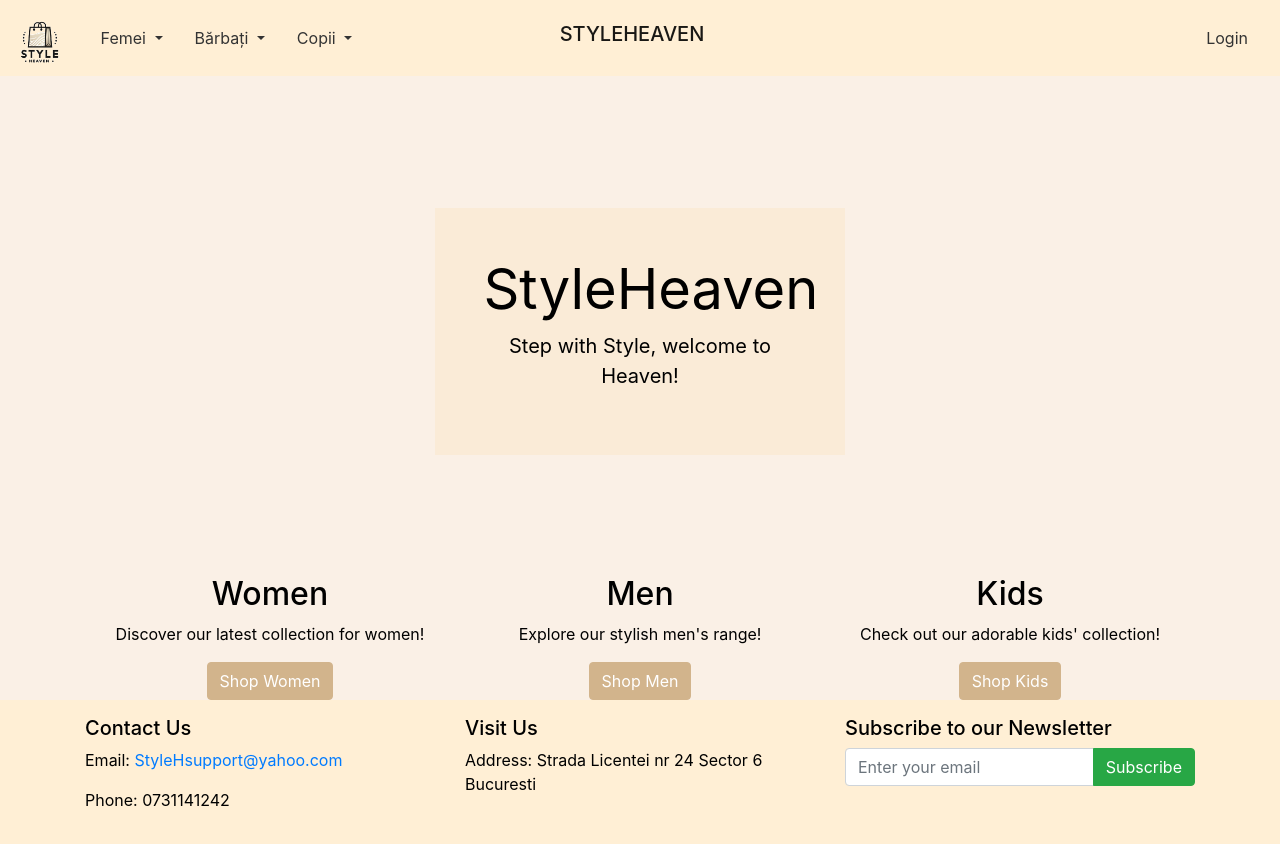
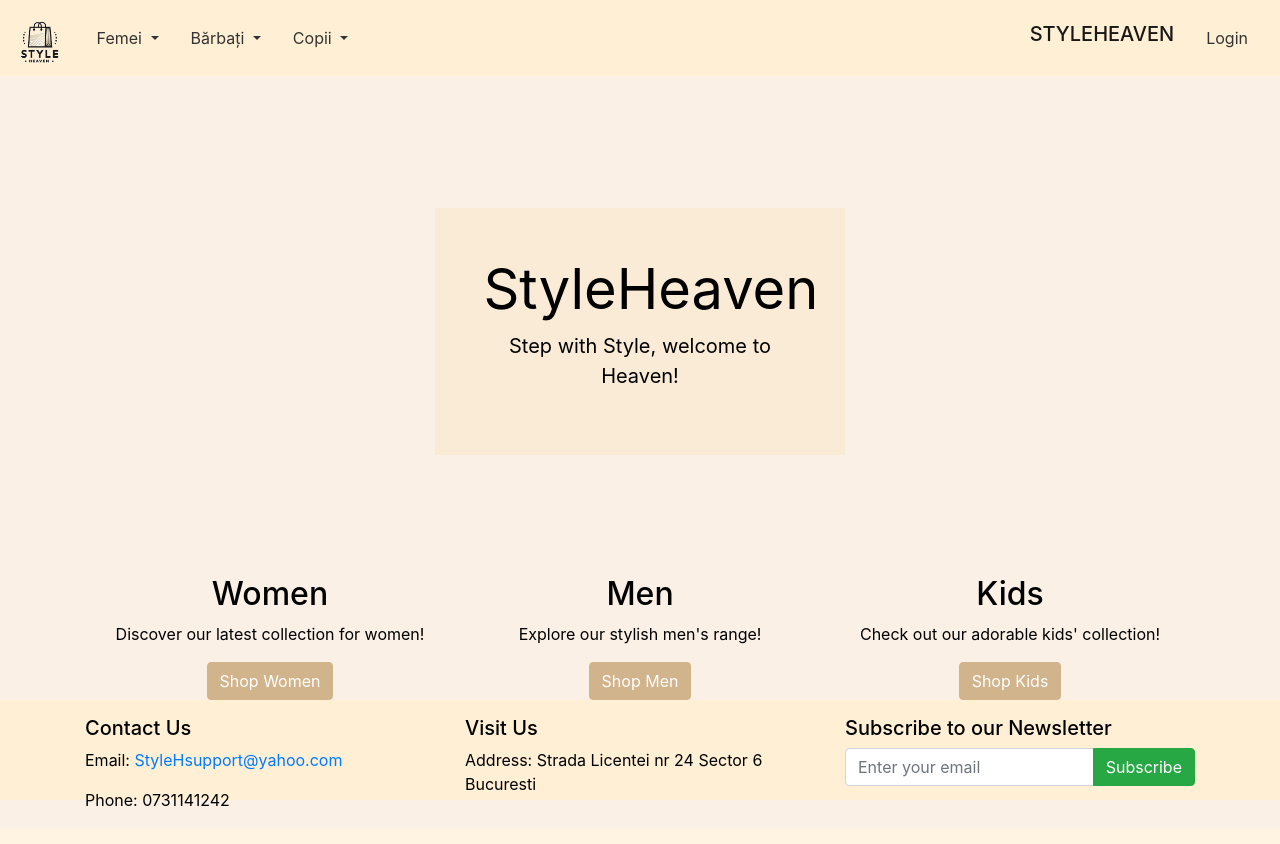
Before and after one commit to talidabejinaru/StyleHeaven, a Flask app: page / in a window 1280 px wide. After the commit the page ends 806 px from the top, so only its background shows below. Run offline with Flask 3, Linux system fonts and the light colour scheme; some libraries are stand-ins or nearby versions.

Commit message:
home page gui

```diff
--- a/market/templates/base.html
+++ b/market/templates/base.html
@@ -28,16 +28,20 @@
         .bg-peach {
             background-color: #FFEFD5 !important;
         }
+        .bg-footer {
+            background-color: #FFEFD5 !important;
+        }
+        .text-black {
+            color: black !important;
+        }
         .navbar-light .navbar-nav .nav-link {
             color: #333;
         }
-        .navbar-center {
-            position: absolute;
-            left: 50%;
-            transform: translateX(-50%);
+        .content-wrapper {
+            min-height: calc(100vh - 60px - 100px); /* Adjust based on navbar and footer height */
         }
-        .navbar-brand-logo {
-            margin-right: 20px;
+        footer {
+            height: 100px; /* Adjust based on footer height */
         }
     </style>
     {% block head %}
@@ -45,10 +49,14 @@
 </head>
 <body class="bg-light-creme text-black">
     <nav class="navbar navbar-expand-lg bg-peach navbar-light fixed-top">
-        <a class="navbar-brand navbar-brand-logo" href="{{ url_for('home_page') }}">
+        <a class="navbar-brand" href="{{ url_for('home_page') }}">
             <img src="{{ url_for('static', filename='img/logo.png') }}" alt="Logo" style="height: 50px;">
         </a>
-        <ul class="navbar-nav">
+        <button class="navbar-toggler" type="button" data-toggle="collapse" data-target="#navbarNavDropdown" aria-controls="navbarNavDropdown" aria-expanded="false" aria-label="Toggle navigation">
+            <span class="navbar-toggler-icon"></span>
+        </button>
+        <div class="collapse navbar-collapse" id="navbarNavDropdown">
+            <ul class="navbar-nav mr-auto">
                 <li class="nav-item dropdown">
                     <a class="nav-link dropdown-toggle" href="#" id="womenDropdown" role="button" data-toggle="dropdown" aria-haspopup="true" aria-expanded="false">
                         Femei
@@ -86,7 +94,6 @@
              <div class="navbar-center">
                 <h1 class="navbar-brand">STYLEHEAVEN</h1>
             </div>
-        <div class="ml-auto">
             <ul class="navbar-nav">
                 {% if current_user.is_authenticated %}
                     <li class="nav-item">
@@ -109,6 +116,7 @@
             </ul>
         </div>
     </nav>
+    <div class="content-wrapper">
         <div class="container mt-5 pt-5">
             {% with messages = get_flashed_messages(with_categories=true) %}
                 {% if messages %}
@@ -124,6 +132,7 @@
             {% endwith %}
             {% block content %}
             {% endblock %}
+        </div>
     </div>
     <footer class="bg-peach text-black py-3">
         <div class="container">
```
Lines whose indentation alone changed are shown as unchanged.
